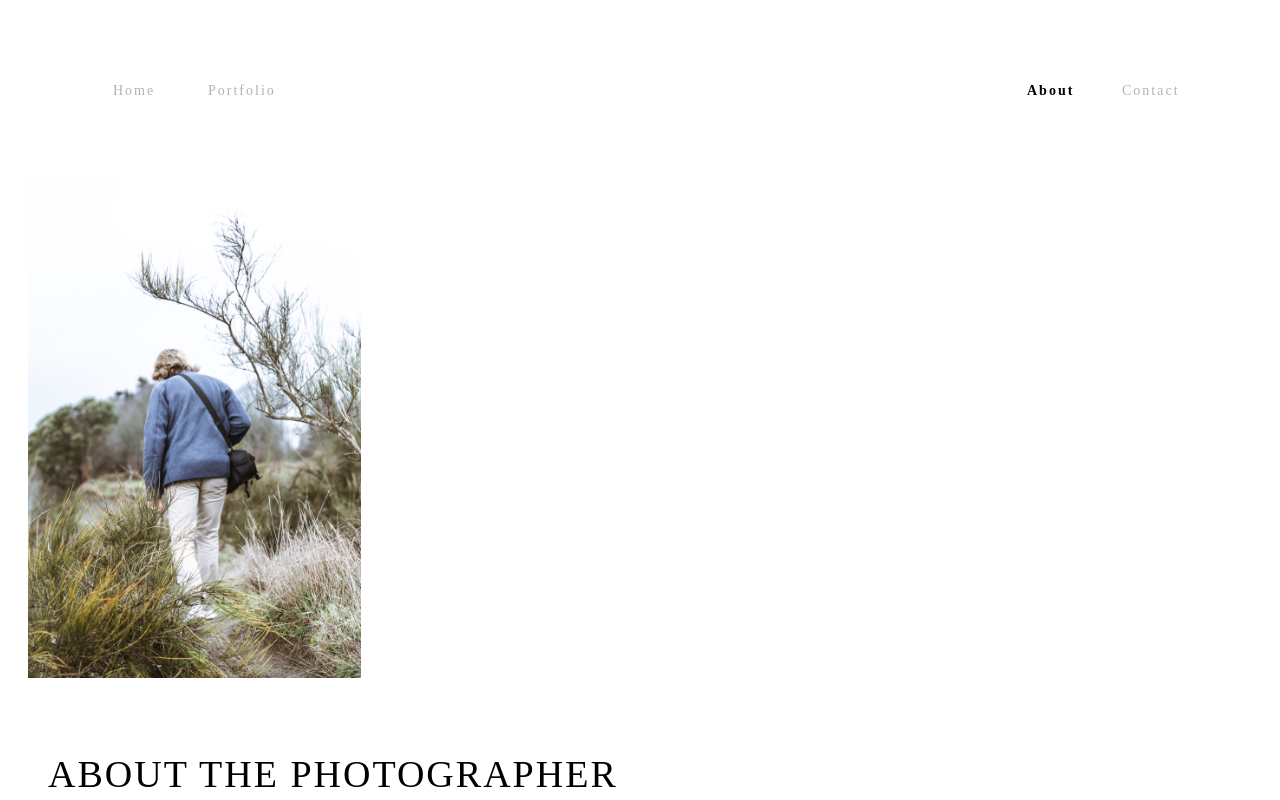
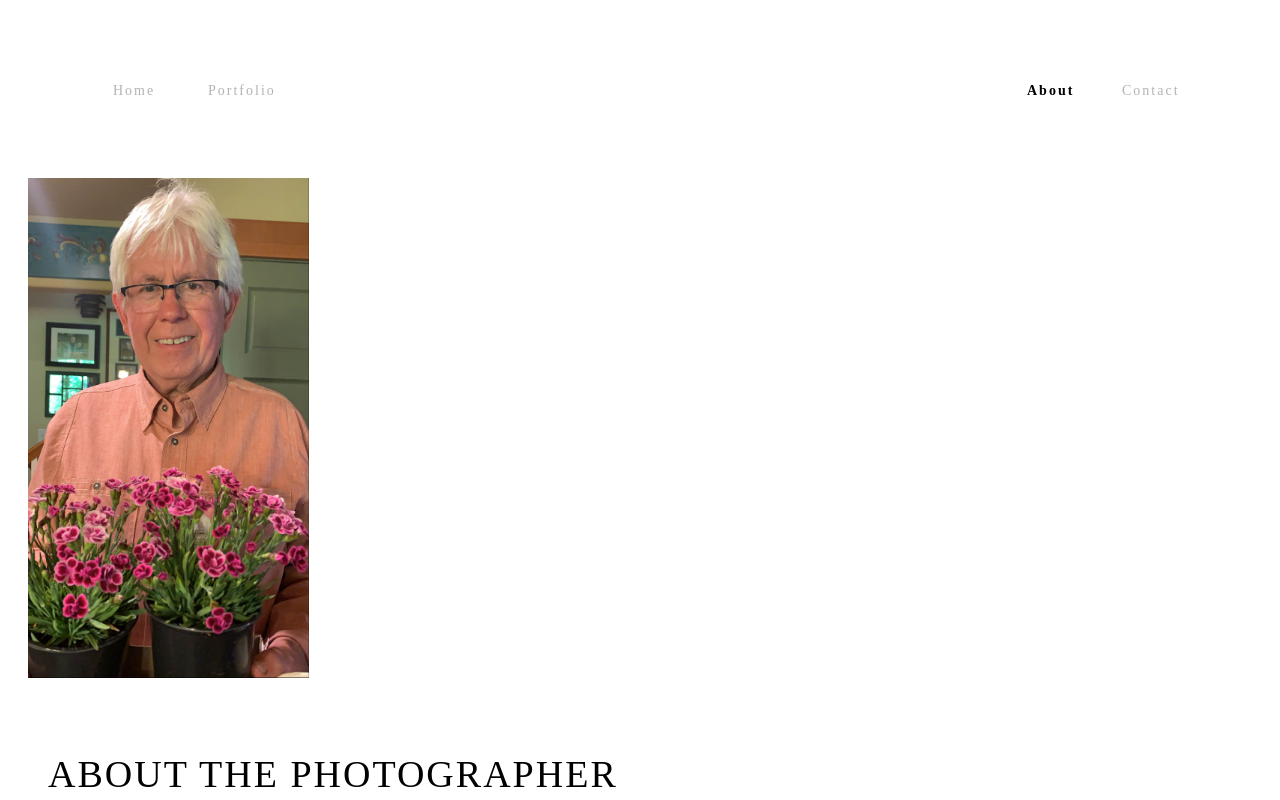
Before and after one commit to jonahansmulcrone/Garys-Photography-Portfolio, a plain HTML site: page frontend/About-Me/about.html in a window 1280 px wide. Shown: the top 800 px of the page. Drawn offline with Linux system fonts and the light colour scheme; a web font is replaced by a local one.

Commit message:
added new profile image

```diff
--- a/frontend/About-Me/about.html
+++ b/frontend/About-Me/about.html
@@ -37,7 +37,7 @@
 
 
     <div class="container">
-        <div class="about-me-img"><img src="Jonah-Profile.JPG"></div>
+        <div class="about-me-img"><img src="Gary-Profile.JPG"></div>
         <div class="section">
             <div class="about-me">
                 <div class="about-me-title">About The Photographer</div>
```
Also changed, not shown: frontend/About-Me/Gary-Profile.jpg (added).
